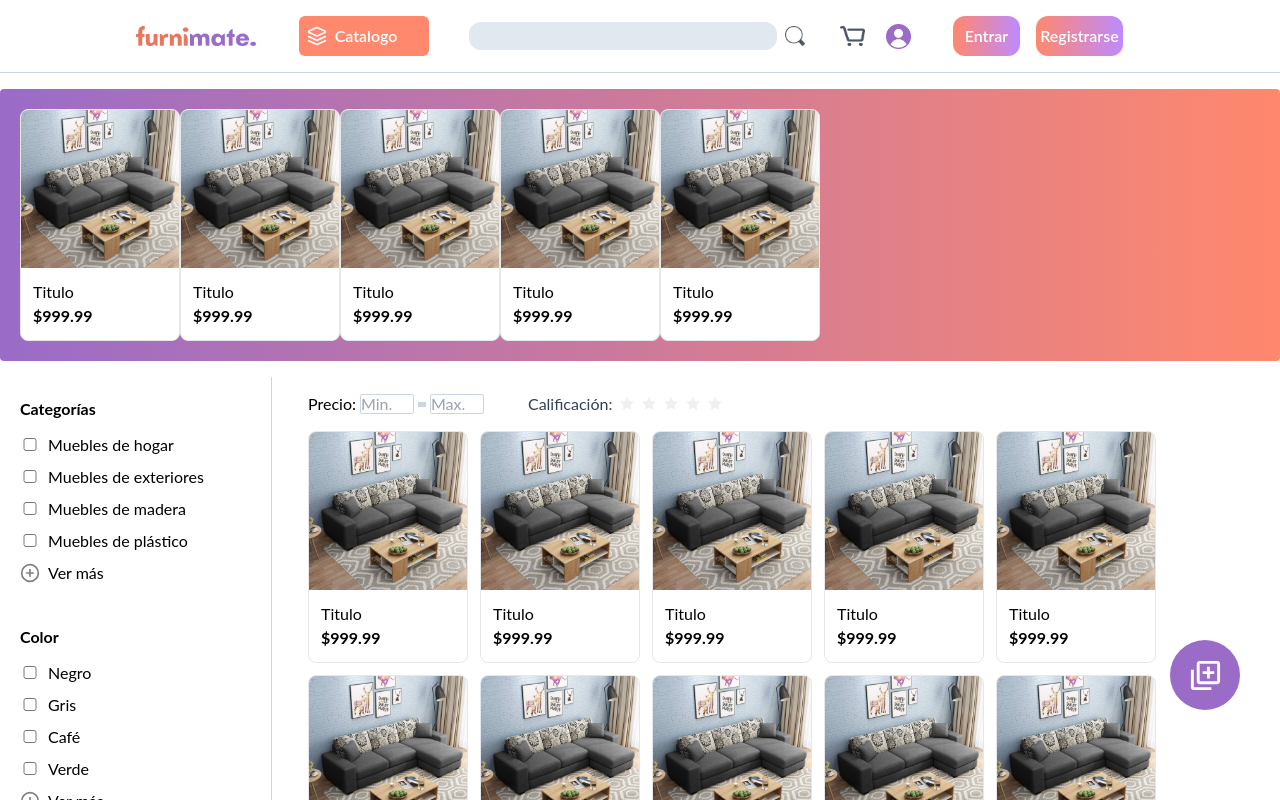
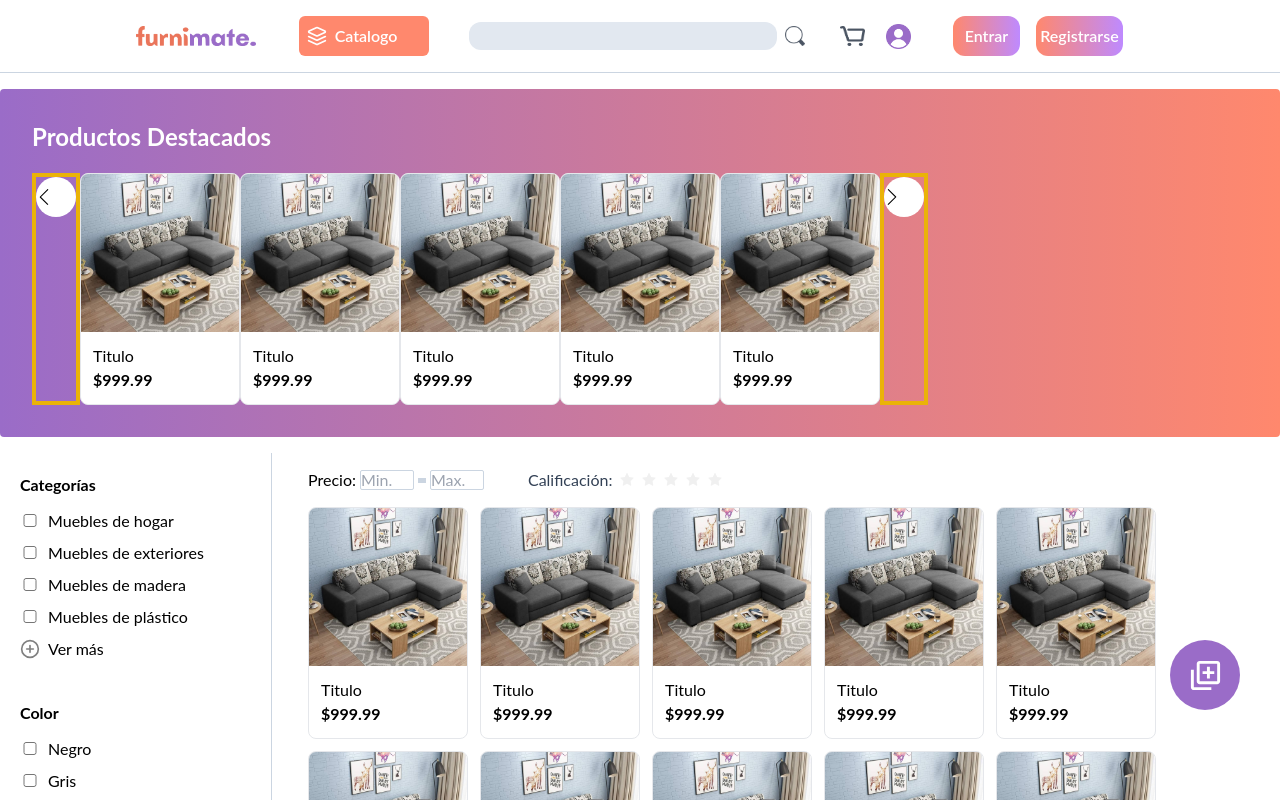
Before and after one commit to plantnt/reactmate, a React (Vite) app: page / in a window 1280 px wide. Shown: the top 800 px of the page. Built offline with nearby package versions, Linux system fonts and the light colour scheme.

Commit message:
featured sin display, addproduct mas transicion modified:   src/components/addProduct.tsx modified:   src/pages/Featured.tsx

```diff
--- a/src/components/addProduct.tsx
+++ b/src/components/addProduct.tsx
@@ -1,6 +1,6 @@
 import { BiAddToQueue } from "react-icons/bi";
 function AddProduct2(){
-  location.href="login "
+  location.href="#"
 }
 
 export default function AddProduct(){
@@ -9,12 +9,12 @@ export default function AddProduct(){
     <>
 
 
-    <button className="
+<button className="
       fixed top-[80vh] right-[40px]
       w-[70px] h-[70px]
       bg-furnipurple
-      hover:bg-violet-700
-      ease-in-out duration-500
+      hover:bg-violet-800
+      ease-in-out duration-1000
       rounded-full
       p-2 flex justify-center items-center text-white
       "
--- a/src/pages/Featured.tsx
+++ b/src/pages/Featured.tsx
@@ -1,15 +1,39 @@
 import ProductCard from "../components/productCard"
+import { SlArrowLeft } from "react-icons/sl";
+import { SlArrowRight } from "react-icons/sl";
+
 export default function FeaturedProducts(){
 
  return(
     <>
-<div className="w-full bg-gradient-to-r from-furnipurple to-furniorange rounded min-h-[250px] my-4 flex p-5">
-    <ProductCard />
-    <ProductCard />
-    <ProductCard />
-    <ProductCard />
-    <ProductCard />
+<div className="w-full bg-gradient-to-r from-furnipurple to-furniorange rounded min-h-[250px] my-4 p-8">
+    <h1 className="text-white text-2xl pb-5 font-bold antialiased">Productos Destacados</h1>
+
+    <div className="flex">
+
+       <div className="border-4 border-yellow-500">
+         <button className="bg-white rounded-full h-10 w-10">
+         <SlArrowLeft />
+         </button>
+       </div>
+
+
+        <ProductCard />
+        <ProductCard />
+        <ProductCard />
+        <ProductCard />
+        <ProductCard />
+
+
+
+       <div className="border-4 border-yellow-500 center align-center">
+         <button className="bg-white rounded-full h-10 w-10 justify-self-center">
+         <SlArrowRight/>
+         </button>
+       </div>
+
     </div>
+</div>
     </>
  )
 }
```
